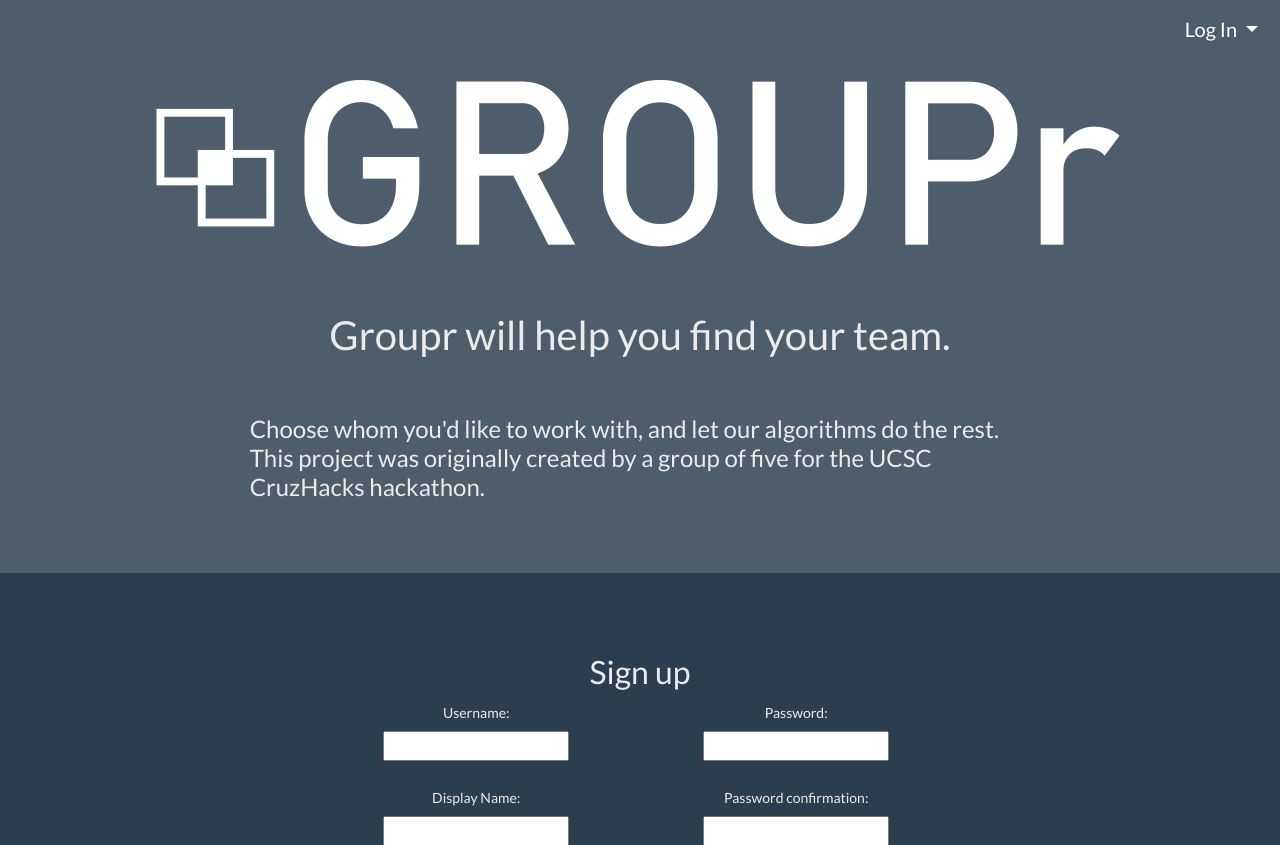
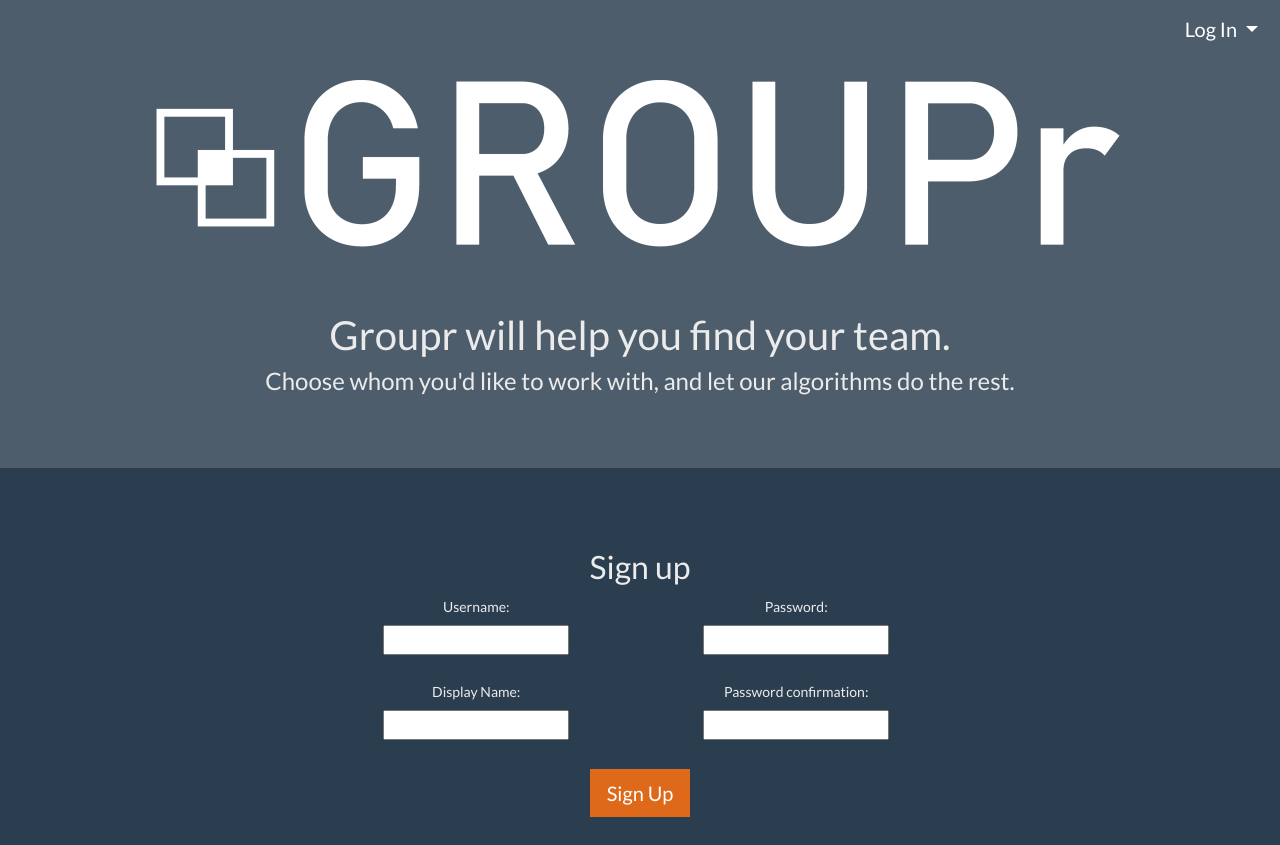
Before and after one commit to CruzHacks2019Groupr/groupr, a Django app: page /landing/ in a window 1280 px wide. Shown: the top 845 px of the page. Run offline with Django 3.2, Linux system fonts and the light colour scheme; some libraries are stand-ins or nearby versions.

Commit message:
whomst'd

```diff
--- a/project/api.py
+++ b/project/api.py
@@ -16,6 +16,9 @@ from .functions import dbHandler
 import time
 
 def testFunc1(request):
+	#for production
+	return
+
 	print("testFunc1")
 	start = time.time()
 	dbTest.generateLukeTestCase(request.user.id)
@@ -26,6 +29,9 @@ def testFunc1(request):
 	return (JsonResponse(response_data))
 
 def testFunc2(request):
+	#for production
+	return
+
 	print("testFunc2")
 	dbHandler.dropAllTables()
 
--- a/project/functions/matcher.py
+++ b/project/functions/matcher.py
@@ -36,7 +36,7 @@ def forceGroups(Event):
 		i+=1
 
 	BestIndex = 0
-	for k in range(len(scoreList)):													   			#Finds best group combo (highest score)
+	for k in range(len(scoreList)):											   			#Finds best group combo (highest score)
 		if scoreList[k] > scoreList[BestIndex]:
 			BestIndex = k
 
--- a/project/templates/project/index.html
+++ b/project/templates/project/index.html
@@ -57,8 +57,7 @@
         <span><h3></h3></span>
     </div>
     <br><br><br><hr><br>
-    <button type="button" class="btn btn-primary btn-lg" v-on:click="testFunc1">Reset Demo</button>
-    <button type="button" class="btn btn-primary btn-lg" v-on:click="testFunc2">Clear DB</button>
+
 </div>
 
 <br><br>
@@ -151,8 +150,9 @@
                             </div>
                         </div>
                         <br>
+                        <button type="button" class="btn acceptdecline btn-primary btn-lg" v-on:click="decline">decline</button>
                         <button type="button" class="btn acceptdecline btn-primary btn-lg" v-on:click="accept">accept</button>
-                        <button type="button" class="btn acceptdecline btn-primary btn-lg" v-on:click="decline">decline</button>
+
                     </span>
 
                     <span v-else>
--- a/project/templates/project/landing.html
+++ b/project/templates/project/landing.html
@@ -30,8 +30,8 @@
                 <br><br>
                 <div class="col-md-8 offset-md-2">
                     <h1 class="center">Groupr will help you find your team.</h1>
-                <br><br>
-                <h4>Choose whom you'd like to work with, and let our algorithms do the rest. This project was originally created by a group of five for the UCSC CruzHacks hackathon.</h4>
+
+                <h4 class="center">Choose whom you'd like to work with, and let our algorithms do the rest.</h4>
                 </div>
 
 
```
